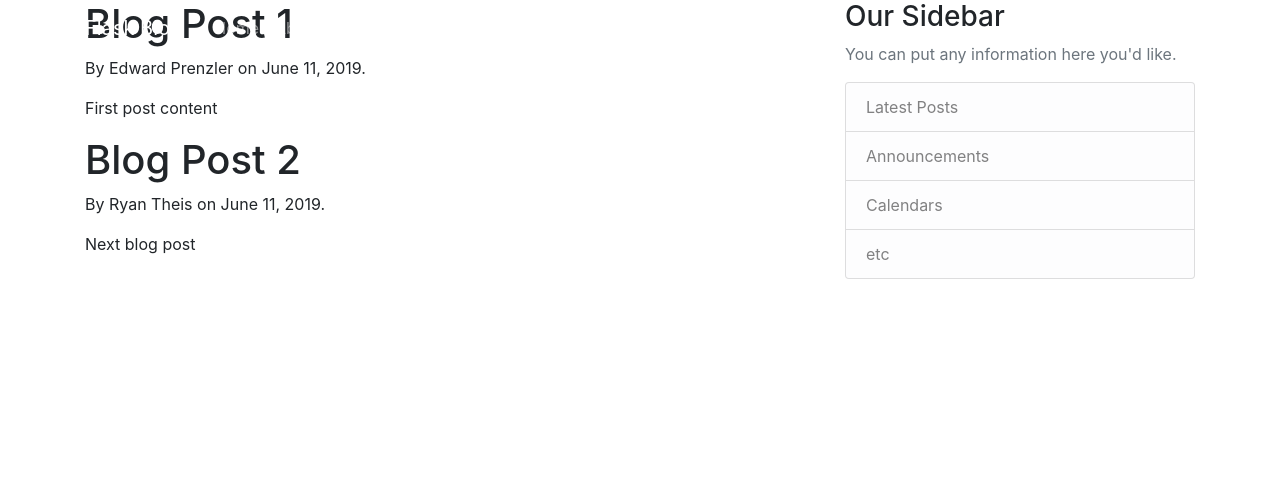
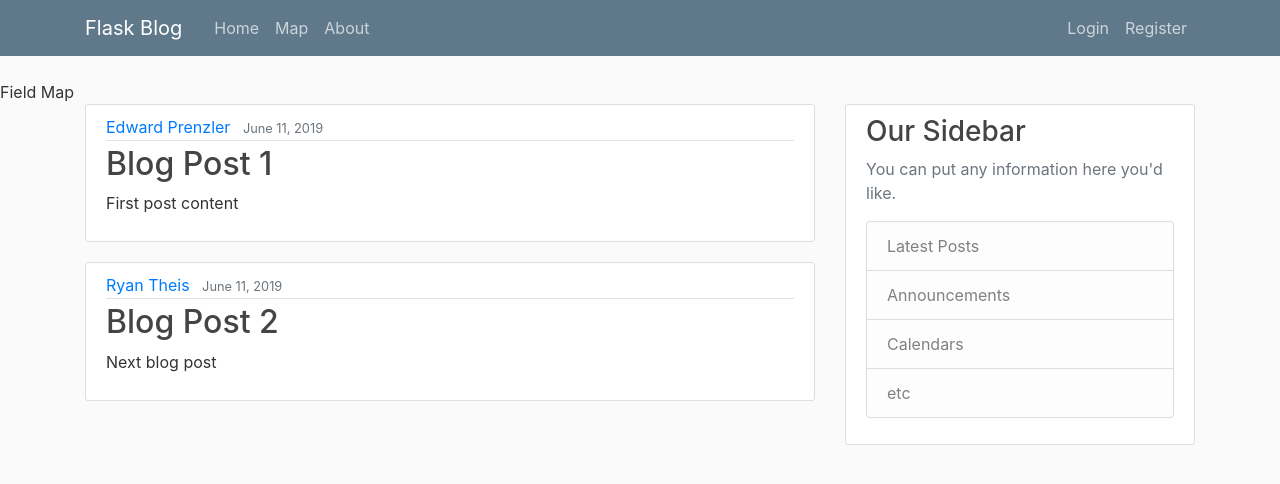
Before and after one commit to eddyp123/field-map, a Flask app: page /home in a window 1280 px wide. Shown: the top 484 px of the page. Run offline with Flask 2, Linux system fonts and the light colour scheme; some libraries are stand-ins or nearby versions.

Commit message:
Added css and styles

```diff
--- a/main.py
+++ b/main.py
@@ -1,4 +1,4 @@
-from flask import Flask, request, redirect, render_template, session, flash
+from flask import Flask, request, redirect, url_for, render_template, session, flash
 from flask_sqlalchemy import SQLAlchemy
 
 
@@ -30,7 +30,7 @@ posts = [
 @app.route('/')
 @app.route('/map')
 def index():
-    return "Looks like this baby is up n running"
+    return render_template('map.html')
 
 @app.route('/home')
 def home():
--- /dev/null
+++ b/static/main.css
@@ -0,0 +1,80 @@
+body {
+    background: #fafafa;
+    color: #333333;
+    margin-top: 5rem;
+  }
+
+  h1, h2, h3, h4, h5, h6 {
+    color: #444444;
+  }
+
+  .bg-steel {
+    background-color: #5f788a;
+  }
+
+  .site-header .navbar-nav .nav-link {
+    color: #cbd5db;
+  }
+
+  .site-header .navbar-nav .nav-link:hover {
+    color: #ffffff;
+  }
+
+  .site-header .navbar-nav .nav-link.active {
+    font-weight: 500;
+  }
+
+  .content-section {
+    background: #ffffff;
+    padding: 10px 20px;
+    border: 1px solid #dddddd;
+    border-radius: 3px;
+    margin-bottom: 20px;
+  }
+
+  .article-title {
+    color: #444444;
+  }
+
+  a.article-title:hover {
+    color: #428bca;
+    text-decoration: none;
+  }
+
+  .article-content {
+    white-space: pre-line;
+  }
+
+  .article-img {
+    height: 65px;
+    width: 65px;
+    margin-right: 16px;
+  }
+
+  .article-metadata {
+    padding-bottom: 1px;
+    margin-bottom: 4px;
+    border-bottom: 1px solid #e3e3e3
+  }
+
+  .article-metadata a:hover {
+    color: #333;
+    text-decoration: none;
+  }
+
+  .article-svg {
+    width: 25px;
+    height: 25px;
+    vertical-align: middle;
+  }
+
+  .account-img {
+    height: 125px;
+    width: 125px;
+    margin-right: 20px;
+    margin-bottom: 16px;
+  }
+
+  .account-heading {
+    font-size: 2.5rem;
+  }
--- a/templates/home.html
+++ b/templates/home.html
@@ -1,8 +1,15 @@
 {% extends 'layout.html' %}
 {% block content %}
     {% for post in posts %}
-        <h1>{{post.title}}</h1>
-        <p>By {{ post.author }} on {{ post.date_posted }}.</p>
-        <p>{{ post.content }}</p>
+        <article class="media content-section">
+            <div class="media-body">
+                <div class="article-metadata">
+                <a class="mr-2" href="#">{{ post.author }}</a>
+                <small class="text-muted">{{ post.date_posted }}</small>
+                </div>
+                <h2><a class="article-title" href="#">{{ post.title }}</a></h2>
+                <p class="article-content">{{ post.content }}</p>
+            </div>
+        </article>
     {% endfor %}
 {% endblock content %}
--- a/templates/layout.html
+++ b/templates/layout.html
@@ -8,6 +8,8 @@
 
     <!-- Bootstrap CSS -->
     <link rel="stylesheet" href="https://stackpath.bootstrapcdn.com/bootstrap/4.3.1/css/bootstrap.min.css" integrity="sha384-ggOyR0iXCbMQv3Xipma34MD+dH/1fQ784/j6cY/iJTQUOhcWr7x9JvoRxT2MZw1T" crossorigin="anonymous">
+
+    <link rel="stylesheet" type="text/css" href="{{ url_for('static', filename='main.css')}}"
 
         {% if title %}
             <title>{{ title }} - Field Map</title>
@@ -25,7 +27,8 @@
             </button>
             <div class="collapse navbar-collapse" id="navbarToggle">
                 <div class="navbar-nav mr-auto">
-                <a class="nav-item nav-link" href="/">Home</a>
+                <a class="nav-item nav-link" href="/home">Home</a>
+                <a class="nav-item nav-link" href="/map">Map</a>
                 <a class="nav-item nav-link" href="/about">About</a>
                 </div>
                 <!-- Navbar Right Side -->
--- /dev/null
+++ b/templates/map.html
@@ -0,0 +1,5 @@
+{% extends 'layout.html' %}
+{% block content %}
+    <h4>Welcome to the herp Map</h4>
+    <p>This will be a map with clickable counties that will show the herp highlights that have been found in each county</p>
+{% endblock content %}
```
